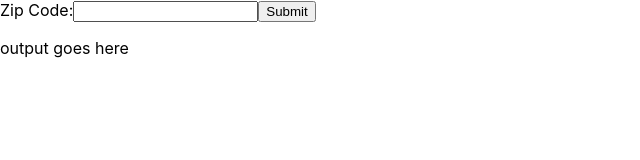
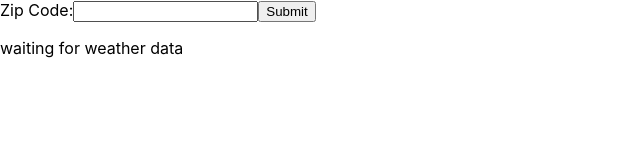
Before and after one commit to nongrubl89/lil-weather-app, a React (Create React App) app: page / in a window 1280 px wide. Shown: the top 160 px of the page, without its empty margins (0-640 px from the left). Built offline with nearby package versions, Linux system fonts and the light colour scheme.

Commit message:
got the api working

```diff
--- a/src/App.js
+++ b/src/App.js
@@ -7,24 +7,27 @@ import Output from './components/Output.js'
 function App() {
   const [zip, setZip] = useState("");
   const [appState, setAppState] = useState({
-    loading: false,
-    repos: null,
+    loading: true,
+    weatherData: null,
   });
 
   const handleSubmit = (evt) => {
     evt.preventDefault();
+    // setAppState({loading: true})
     console.log('submitted')
     const url = `https://api.openweathermap.org/data/2.5/weather?zip=${zip},us&appid=9ed68342d5c7db25c28b073aeae7a98b`
     fetch(url)
       .then((res) => res.json())
-      .then((data) => setAppState({loading: false, repos : data}))
+      .then((data) => {
+        console.log(data.main.temp);
+        setAppState({loading: false, weatherData : data.main.temp})})
       .catch((err) => console.log(err));
 }
 
   return (
     <div>
      <Form onSubmit = {handleSubmit} onChange={e => {setZip(e.target.value)}} zip={zip}/>
-     <Output />
+     <Output loading={appState.loading} weatherData={appState.weatherData}/>
     </div>
   );
 }
--- a/src/components/Output.js
+++ b/src/components/Output.js
@@ -1,10 +1,13 @@
 import React from 'react'
 
-function Output() {
+function Output(props) {
+
+    if (props.loading) return <p>waiting for weather data</p>
     return (
         <div>
-            <p>output goes here</p>
-        </div>
+        <p>{props.weatherData}</p>
+      </div>
+
     )
 }
 
```
